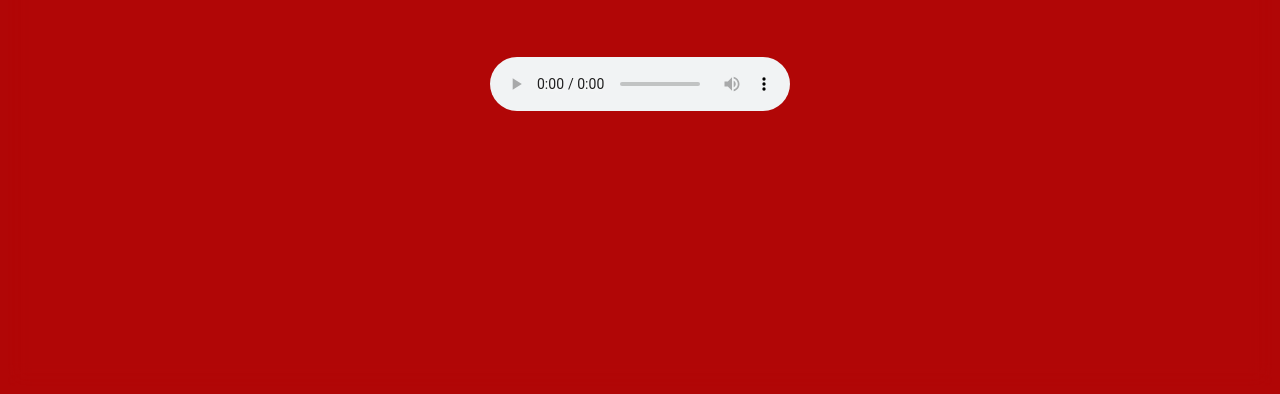
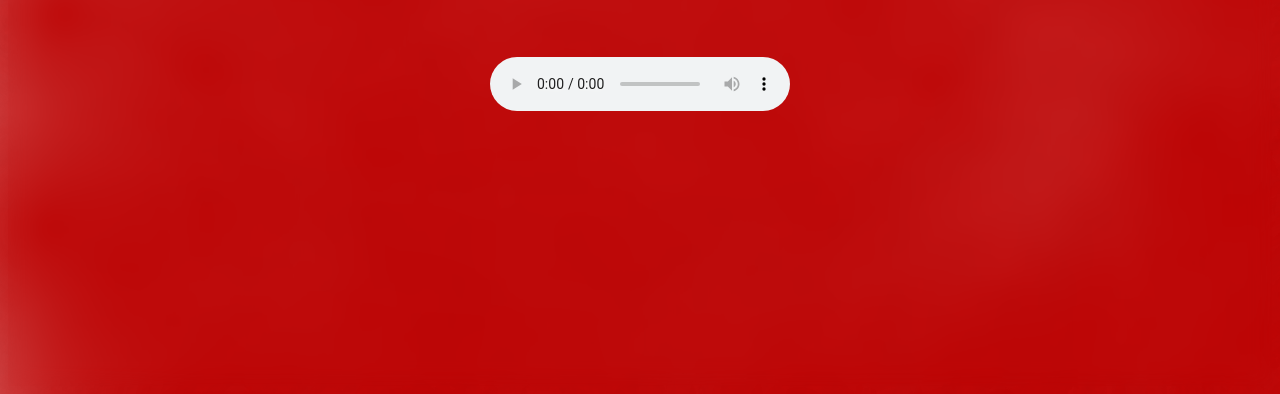
Before and after one commit to TheOwlCoder/Owlsss-Music-Player, a plain HTML site: page cg5/Lonely-King/index.html in a window 1280 px wide. Shown: the part 406-800 px from the top of the page. Drawn offline with Linux system fonts and the light colour scheme; a web font is replaced by a local one.

Commit message:
where it all begsn

```diff
--- a/cg5/Lonely-King/index.html
+++ b/cg5/Lonely-King/index.html
@@ -1,7 +1,7 @@
 <style>
 body {
  backdrop-filter: blur(10px);
- background-color: rgb(177, 6, 6);
+ background-image: url("bgmusic.png")
 }
 </style>
 
```
Also changed, not shown: cg5/Lonely-King/bgmusic.png (added).
